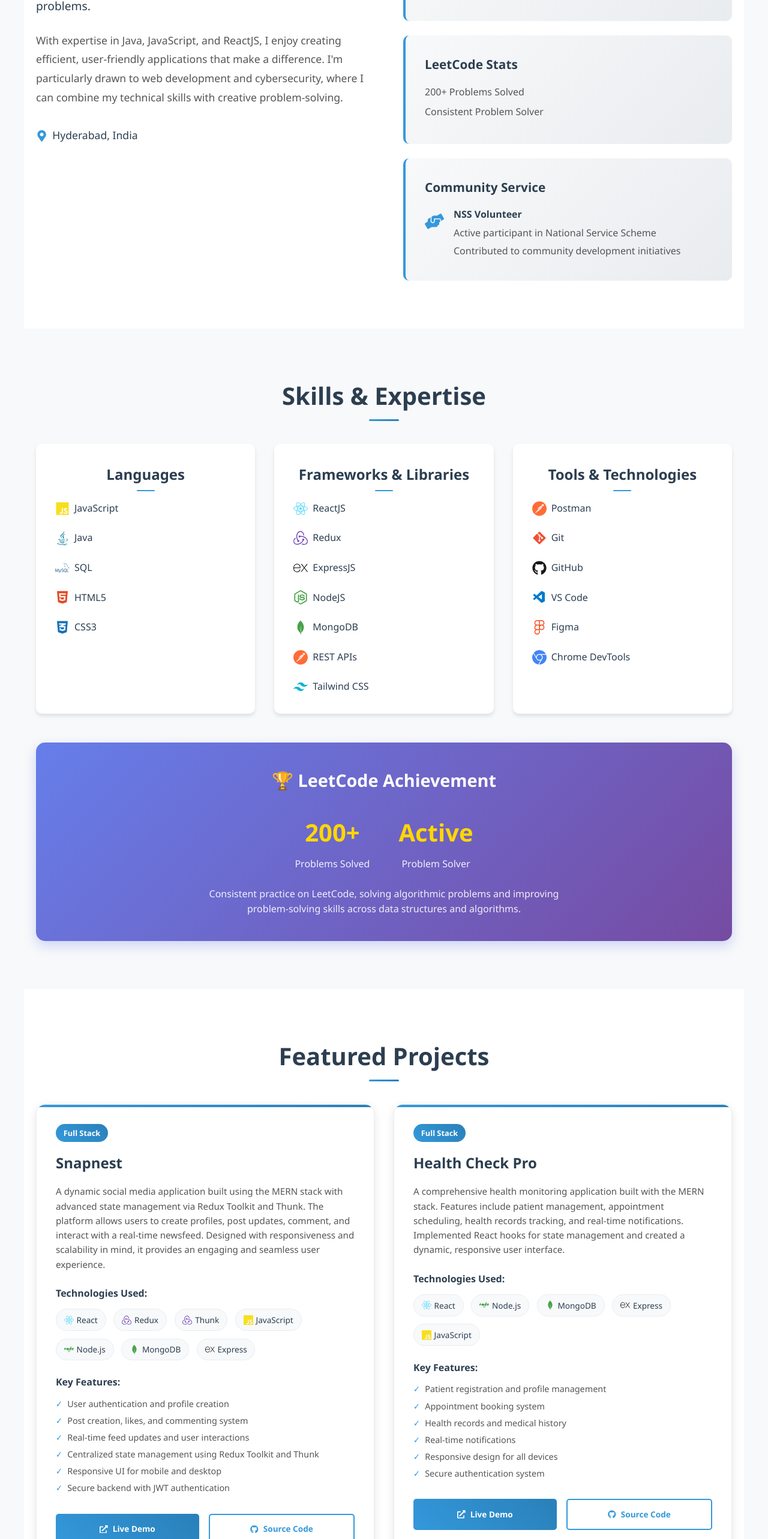
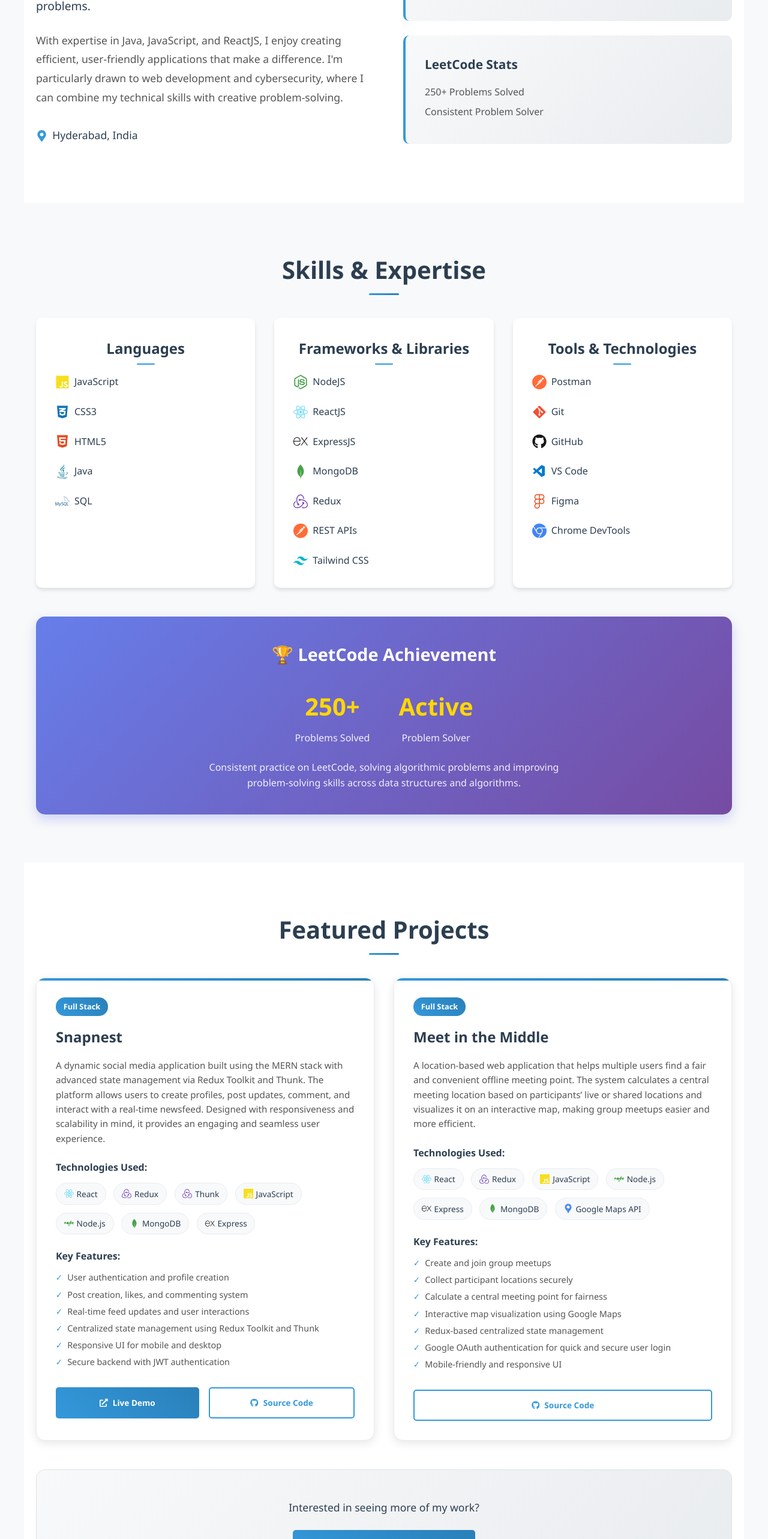
Before and after one commit to SrikanthKamalla/Portfolio, a React (Vite) app: page / in a window 1280 px wide. Shown: the part 1137-3703 px from the top of the page at 60% size. Built offline with nearby package versions, Linux system fonts and the light colour scheme.

Commit message:
updated porject and freelance experience

```diff
--- a/src/components/About.jsx
+++ b/src/components/About.jsx
@@ -40,22 +40,8 @@
 
             <div className="highlight-card">
               <h3>LeetCode Stats</h3>
-              <p>200+ Problems Solved</p>
+              <p>250+ Problems Solved</p>
               <p>Consistent Problem Solver</p>
-            </div>
-
-            <div className="highlight-card">
-              <h3>Community Service</h3>
-              <div className="nss-info">
-                <FaHandsHelping className="nss-icon" />
-                <div>
-                  <p>
-                    <strong>NSS Volunteer</strong>
-                  </p>
-                  <p>Active participant in National Service Scheme</p>
-                  <p>Contributed to community development initiatives</p>
-                </div>
-              </div>
             </div>
           </div>
         </div>
--- a/src/components/Contact.jsx
+++ b/src/components/Contact.jsx
@@ -35,7 +35,7 @@
   {
     icon: FaLinkedin,
     name: "LinkedIn",
-    url: "https://linkedin.com/in/srikanth-kamalla",
+    url: "https://www.linkedin.com/in/srikanthkamalla/",
     color: "#0077b5",
   },
   {
--- a/src/components/Hero.jsx
+++ b/src/components/Hero.jsx
@@ -37,6 +37,7 @@
       "MERN Stack Developer",
       "Software Developer",
       "Frontend Developer",
+      "Backend Developer",
     ],
     []
   );
@@ -190,7 +191,7 @@
           <div>
             <a
               className="btn btn-primary"
-              href="https://drive.google.com/file/d/1GmMhiQV9UoMgVD9bwXkDfSDZf1tGPudR/view?usp=sharing"
+              href="https://drive.google.com/file/d/1jPJQxvcCcNx2xAgXhbKR-eEFMlEAL126/view"
               target="_blank"
               rel="noopener noreferrer"
             >
--- a/src/components/Internship.jsx
+++ b/src/components/Internship.jsx
@@ -1,12 +1,19 @@
 import React from "react";
 import { FaExternalLinkAlt, FaGithub, FaNodeJs, FaReact } from "react-icons/fa";
-import { SiExpress, SiJavascript, SiMongodb } from "react-icons/si";
+import {
+  SiExpress,
+  SiJavascript,
+  SiMongodb,
+  SiReacthookform,
+  SiTailwindcss,
+  SiZod,
+} from "react-icons/si";
 import "../styles/project.css";
 
 const Internship = () => {
   const internships = [
     {
-      title: "MERN Stack Intern",
+      title: "MERN Stack Internship",
       description:
         "Developed during my internship at Infosys Springboard, this health application focuses on preventive healthcare and wellness tracking. Built with modern web technologies to provide users with comprehensive health monitoring tools.",
       technologies: [
@@ -23,11 +30,33 @@
         "Intuitive dashboard UI for seamless navigation and user engagement",
         "Fully responsive design optimized for mobile, tablet, and desktop experiences",
       ],
+      name: "Certificate",
       certificate:
         "https://drive.google.com/file/d/15G1su1dcE3r-ElwSFJzUsrhZpwwP199J/view?usp=drive_link",
-      githubLink:
-        "https://github.com/springboardmentor-104/HealthCheckPro_Infosys_Internship_Mar2025/tree/milestone-4",
       category: "Internship",
+    },
+    {
+      title: "Freelance Frontend Developer",
+      description:
+        "Worked as a freelance frontend developer for Nomadskills, an EdTech platform. Built a responsive dashboard and lead-generation features with a strong focus on form validation, performance, and user experience.",
+      technologies: [
+        { name: "React", icon: FaReact, color: "#61dafb" },
+        { name: "JavaScript", icon: SiJavascript, color: "#f7df1e" },
+        { name: "Tailwind CSS", icon: SiTailwindcss, color: "#38bdf8" },
+        { name: "React Hook Form", icon: SiReacthookform, color: "#ec5990" },
+        { name: "Zod", icon: SiZod, color: "#3e67b1" },
+      ],
+      features: [
+        "Designed and developed a responsive dashboard using Tailwind CSS",
+        "Built and validated complex forms using React Hook Form and Zod",
+        "Implemented a callback request feature for lead generation",
+        "Improved form reliability with schema-based validation",
+        "Optimized layouts for mobile and desktop devices",
+        "Collaborated with stakeholders to translate business requirements into UI",
+      ],
+      name: "Deployed Link",
+      certificate: "https://nomadskills.in/",
+      category: "Freelance",
     },
   ];
 
@@ -74,16 +103,7 @@
                   className="btn btn-primary"
                 >
                   <FaExternalLinkAlt />
-                  Certificate
-                </a>
-                <a
-                  href={project.githubLink}
-                  target="_blank"
-                  rel="noopener noreferrer"
-                  className="btn btn-outline"
-                >
-                  <FaGithub />
-                  Source Code
+                  {project.name}
                 </a>
               </div>
             </div>
--- a/src/components/Navbar.jsx
+++ b/src/components/Navbar.jsx
@@ -41,7 +41,7 @@
 
           <div className="social-icons">
             <a
-              href="https://linkedin.com/in/srikanth-kamalla"
+              href="https://www.linkedin.com/in/srikanthkamalla/"
               target="_blank"
               rel="noopener noreferrer"
               aria-label="LinkedIn"
--- a/src/components/Projects.jsx
+++ b/src/components/Projects.jsx
@@ -1,6 +1,12 @@
 import React from "react";
 import { FaExternalLinkAlt, FaGithub, FaReact, FaNode } from "react-icons/fa";
-import { SiMongodb, SiExpress, SiJavascript, SiRedux } from "react-icons/si";
+import {
+  SiMongodb,
+  SiExpress,
+  SiJavascript,
+  SiRedux,
+  SiGooglemaps,
+} from "react-icons/si";
 import "../styles/project.css";
 
 const Projects = () => {
@@ -31,27 +37,30 @@
       category: "Full Stack",
     },
     {
-      title: "Health Check Pro",
+      title: "Meet in the Middle",
       description:
-        "A comprehensive health monitoring application built with the MERN stack. Features include patient management, appointment scheduling, health records tracking, and real-time notifications. Implemented React hooks for state management and created a dynamic, responsive user interface.",
+        "A location-based web application that helps multiple users find a fair and convenient offline meeting point. The system calculates a central meeting location based on participants’ live or shared locations and visualizes it on an interactive map, making group meetups easier and more efficient.",
       technologies: [
         { name: "React", icon: FaReact, color: "#61dafb" },
+        { name: "Redux", icon: SiRedux, color: "#764abc" },
+        { name: "JavaScript", icon: SiJavascript, color: "#f7df1e" },
         { name: "Node.js", icon: FaNode, color: "#339933" },
+        { name: "Express", icon: SiExpress, color: "#000000" },
         { name: "MongoDB", icon: SiMongodb, color: "#47a248" },
-        { name: "Express", icon: SiExpress, color: "#000000" },
-        { name: "JavaScript", icon: SiJavascript, color: "#f7df1e" },
+        { name: "Google Maps API", icon: SiGooglemaps, color: "#4285F4" },
       ],
       features: [
-        "Patient registration and profile management",
-        "Appointment booking system",
-        "Health records and medical history",
-        "Real-time notifications",
-        "Responsive design for all devices",
-        "Secure authentication system",
+        "Create and join group meetups",
+        "Collect participant locations securely",
+        "Calculate a central meeting point for fairness",
+        "Interactive map visualization using Google Maps",
+        "Redux-based centralized state management",
+        "Google OAuth authentication for quick and secure user login",
+        "Mobile-friendly and responsive UI",
       ],
-      liveLink: "https://myhealthcheckpro.onrender.com/",
+      liveLink: "",
       githubLink:
-        "https://github.com/springboardmentor-104/HealthCheckPro_Infosys_Internship_Mar2025/tree/milestone-4",
+        "https://github.com/SrikanthKamalla/MeetInTheMiddle-Frontend.git", // add repo link if public
       category: "Full Stack",
     },
   ];
@@ -92,6 +101,7 @@
               </div>
 
               <div className="project-links">
+                {project.liveLink && (
                   <a
                     href={project.liveLink}
                     target="_blank"
@@ -101,6 +111,7 @@
                     <FaExternalLinkAlt />
                     Live Demo
                   </a>
+                )}
                 <a
                   href={project.githubLink}
                   target="_blank"
--- a/src/components/Skills.jsx
+++ b/src/components/Skills.jsx
@@ -29,20 +29,20 @@
       title: "Languages",
       skills: [
         { name: "JavaScript", icon: FaJs, color: "#f7df1e" },
+        { name: "CSS3", icon: FaCss3Alt, color: "#1572b6" },
+        { name: "HTML5", icon: FaHtml5, color: "#e34c26" },
         { name: "Java", icon: FaJava, color: "#007396" },
         { name: "SQL", icon: SiMysql, color: "#4479a1" },
-        { name: "HTML5", icon: FaHtml5, color: "#e34c26" },
-        { name: "CSS3", icon: FaCss3Alt, color: "#1572b6" },
       ],
     },
     {
       title: "Frameworks & Libraries",
       skills: [
+        { name: "NodeJS", icon: FaNodeJs, color: "#339933" },
         { name: "ReactJS", icon: FaReact, color: "#61dafb" },
+        { name: "ExpressJS", icon: SiExpress, color: "#000000" },
+        { name: "MongoDB", icon: SiMongodb, color: "#47a248" },
         { name: "Redux", icon: SiRedux, color: "#764abc" },
-        { name: "ExpressJS", icon: SiExpress, color: "#000000" },
-        { name: "NodeJS", icon: FaNodeJs, color: "#339933" },
-        { name: "MongoDB", icon: SiMongodb, color: "#47a248" },
         { name: "REST APIs", icon: SiPostman, color: "#ff6c37" },
         { name: "Tailwind CSS", icon: SiTailwindcss, color: "#06b6d4" },
       ],
@@ -91,7 +91,7 @@
             <h3>🏆 LeetCode Achievement</h3>
             <div className="stats-content">
               <div className="stat-item">
-                <span className="stat-number">200+</span>
+                <span className="stat-number">250+</span>
                 <span className="stat-label">Problems Solved</span>
               </div>
               <div className="stat-item">
```
Also changed, not shown: 1 other file (tests, documents, lock files or other folders). Lines whose indentation alone changed are shown as unchanged.
